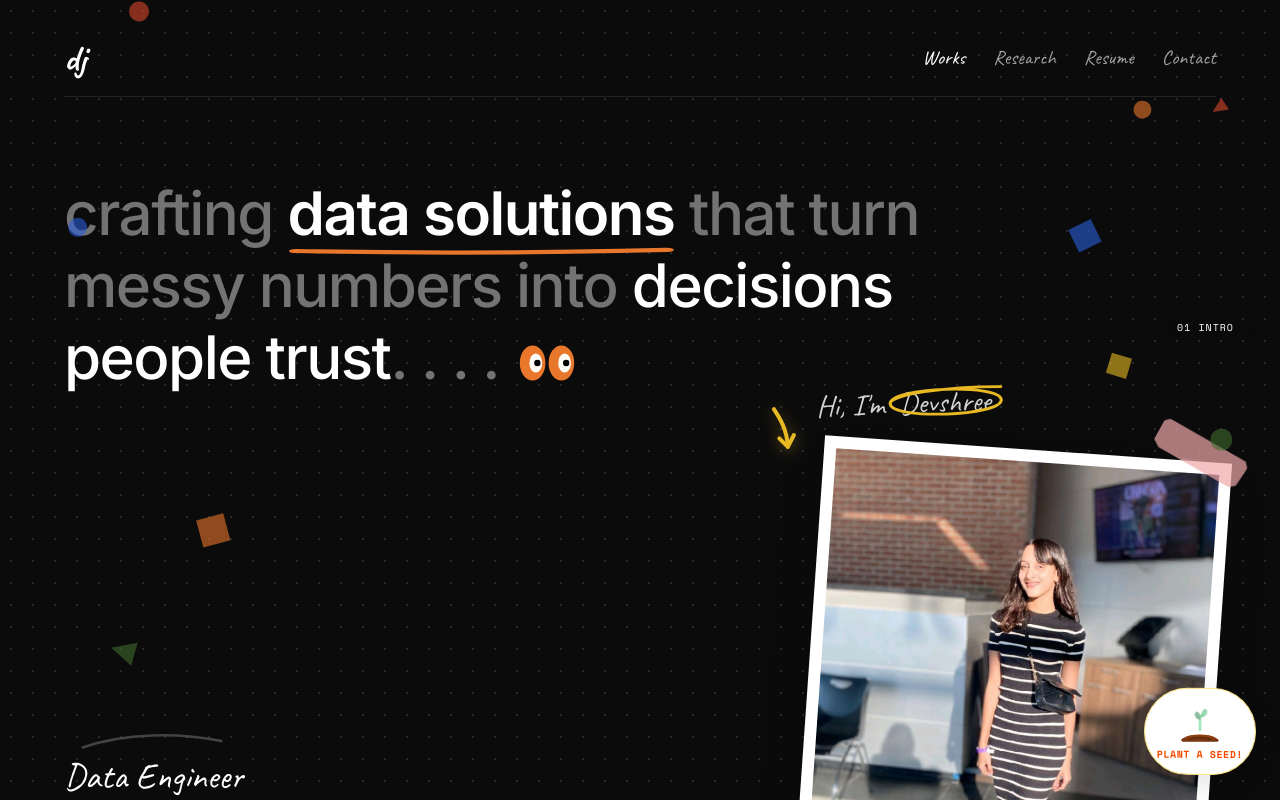
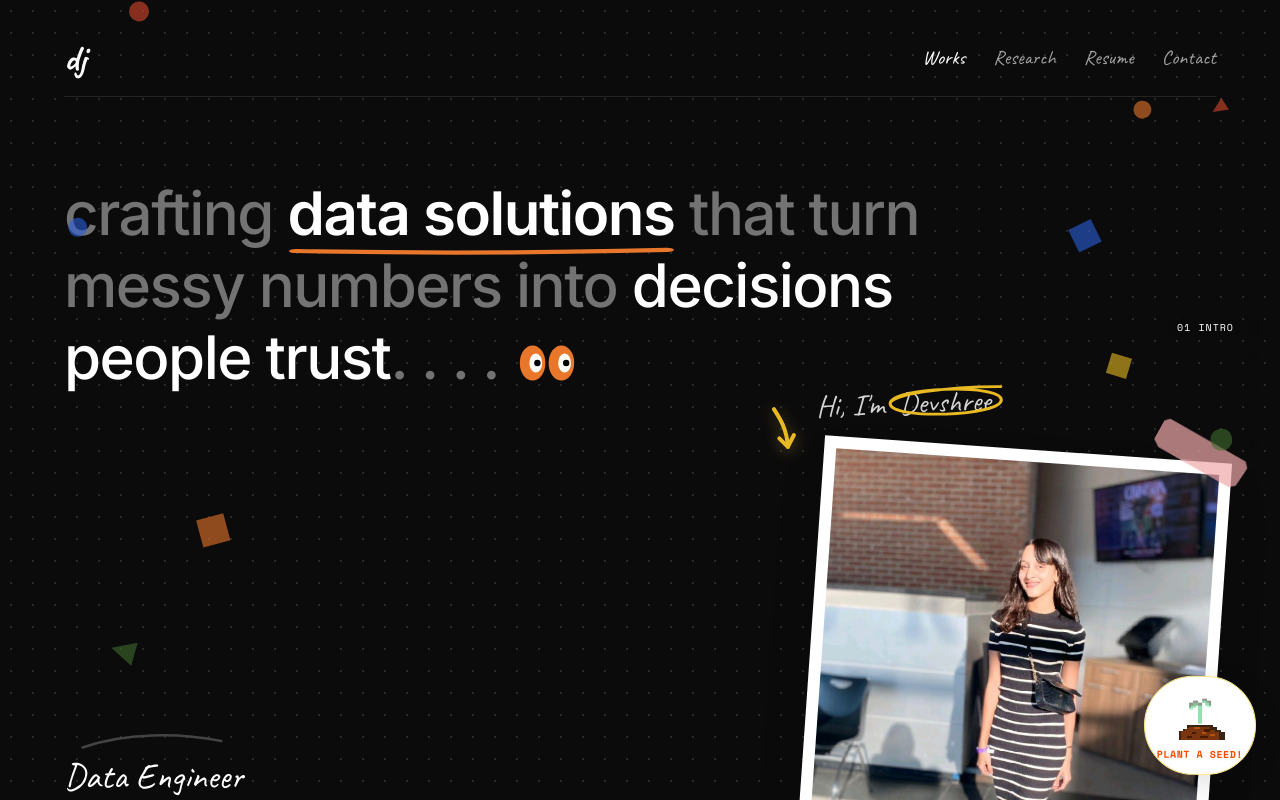
Before and after one commit to 1216-dev/Devshree_Portfolio_Website, a Next.js app: page / in a window 1280 px wide. Shown: the top 800 px of the page. Built offline with nearby package versions, Linux system fonts and the light colour scheme; a web font is replaced by a local one.

Commit message:
Update Plant a seed button with authentic pixel art layout and sways matching mockup

```diff
--- a/components/seed-garden.tsx
+++ b/components/seed-garden.tsx
@@ -85,21 +85,45 @@ interface SeedIdea {
 
 // Custom vector illustrations for the garden
 const SoilIcon = () => (
-  <svg className="w-12 h-6" viewBox="0 0 48 24" fill="none" xmlns="http://www.w3.org/2000/svg">
-    <path d="M4 20C12 14 36 14 44 20C46 21.5 44 23 42 23H6C4 23 2 21.5 4 20Z" fill="#78350F" />
-    <path d="M8 19C14 15 34 15 40 19" stroke="#92400E" strokeWidth="2" strokeLinecap="round" />
-    <path d="M12 21C16 18 32 18 36 21" stroke="#5C2D0C" strokeWidth="1.5" strokeLinecap="round" />
+  <svg className="w-14 h-7" viewBox="0 0 24 12" shapeRendering="crispEdges" xmlns="http://www.w3.org/2000/svg">
+    {/* Outline */}
+    <path d="M 6 4 h 12 v 1 h 2 v 1 h 2 v 1 h 2 v 4 h -22 v -4 h 2 v -1 h 2 v -1 z" fill="#3b2314" />
+    {/* Core Soil */}
+    <path d="M 7 5 h 10 v 1 h 2 v 1 h 2 v 4 h -18 v -4 h 2 v -1 z" fill="#78350F" />
+    {/* Texture details */}
+    <rect x="8" y="7" width="2" height="1" fill="#451a03" />
+    <rect x="14" y="6" width="3" height="1" fill="#451a03" />
+    <rect x="12" y="9" width="4" height="1" fill="#451a03" />
+    <rect x="6" y="9" width="2" height="1" fill="#451a03" />
+
+    {/* Highlights */}
+    <rect x="9" y="5" width="3" height="1" fill="#b45309" />
+    <rect x="13" y="7" width="2" height="1" fill="#b45309" />
+    <rect x="17" y="8" width="2" height="1" fill="#b45309" />
   </svg>
 )
 
 const SproutIcon = () => (
-  <svg className="w-8 h-8 animate-pulse" viewBox="0 0 32 32" fill="none" xmlns="http://www.w3.org/2000/svg">
-    {/* Stem */}
-    <path d="M16 30V18C16 14 19 12 22 11" stroke="#22C55E" strokeWidth="2.5" strokeLinecap="round" />
-    {/* Left Leaf */}
-    <path d="M16 18C12 18 10 14 11 11C13 8 16 12 16 18Z" fill="#15803D" stroke="#166534" strokeWidth="1" />
-    {/* Right Leaf */}
-    <path d="M18 15C22 15 24 11 23 8C21 5 18 9 18 15Z" fill="#22C55E" stroke="#15803D" strokeWidth="1" />
+  <svg className="w-10 h-10 animate-pulse" viewBox="0 0 16 16" shapeRendering="crispEdges" xmlns="http://www.w3.org/2000/svg">
+    {/* Black outline */}
+    <rect x="7" y="5" width="2" height="9" fill="#1b2e1a" />
+    <rect x="5" y="4" width="2" height="2" fill="#1b2e1a" />
+    <rect x="3" y="5" width="2" height="2" fill="#1b2e1a" />
+    <rect x="9" y="3" width="2" height="2" fill="#1b2e1a" />
+    <rect x="11" y="4" width="2" height="2" fill="#1b2e1a" />
+
+    {/* Stem fill */}
+    <rect x="7" y="6" width="2" height="8" fill="#22c55e" />
+
+    {/* Left Leaf fill */}
+    <rect x="5" y="5" width="2" height="1" fill="#15803d" />
+    <rect x="4" y="6" width="2" height="1" fill="#22c55e" />
+    <rect x="3" y="7" width="2" height="1" fill="#4ade80" />
+
+    {/* Right Leaf fill */}
+    <rect x="9" y="4" width="2" height="1" fill="#16a34a" />
+    <rect x="10" y="5" width="2" height="1" fill="#22c55e" />
+    <rect x="11" y="6" width="2" height="1" fill="#86efac" />
   </svg>
 )
 
```
